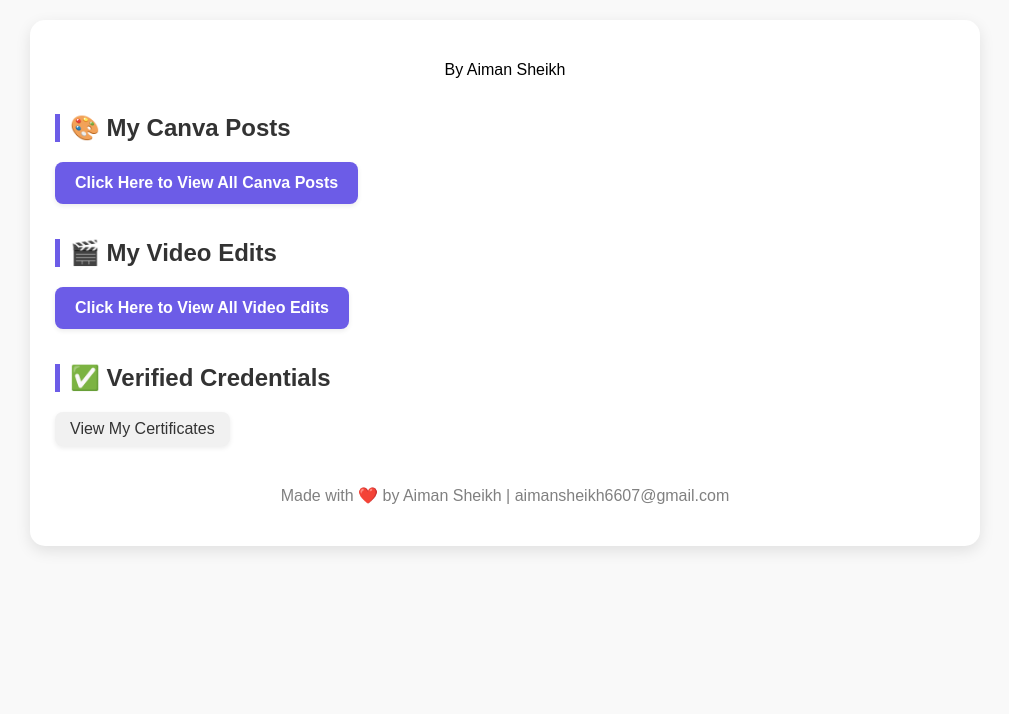
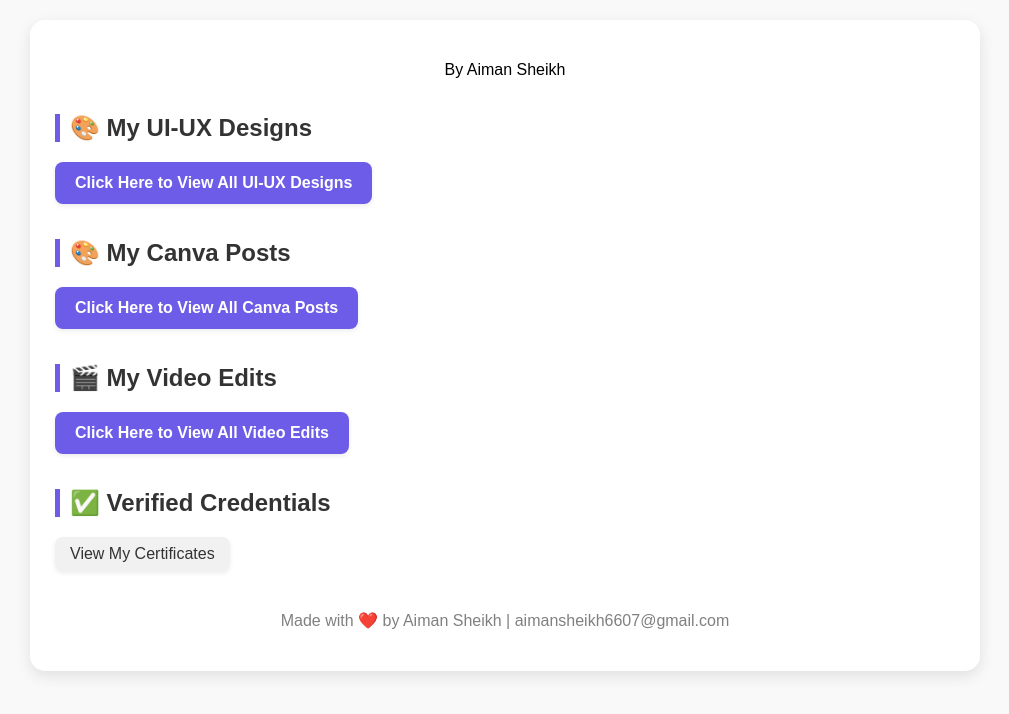
Before and after one commit to aim-stack-labs/creative-studio, a plain HTML site: page index.html in a window 1280 px wide. Shown: the whole page, without its empty margins (135-1144 px from the left). Drawn offline with Linux system fonts and the light colour scheme.

Commit message:
Update index.html

```diff
--- a/index.html
+++ b/index.html
@@ -18,6 +18,10 @@ a.main-btn{background:#6c5ce7;color:white;padding:12px 20px;font-weight:bold;}
 <body>
 <div class="main">
 <p style="text-align:center;">By Aiman Sheikh</p>
+<h2>🎨 My UI-UX Designs</h2>
+<ul>
+<li><a class="main-btn" href="UI-UX-Portfolio/">Click Here to View All UI-UX Designs</a></li>
+</ul>
 <h2>🎨 My Canva Posts</h2>
 <ul>
 <li><a class="main-btn" href="canva-posts/">Click Here to View All Canva Posts</a></li>
```
